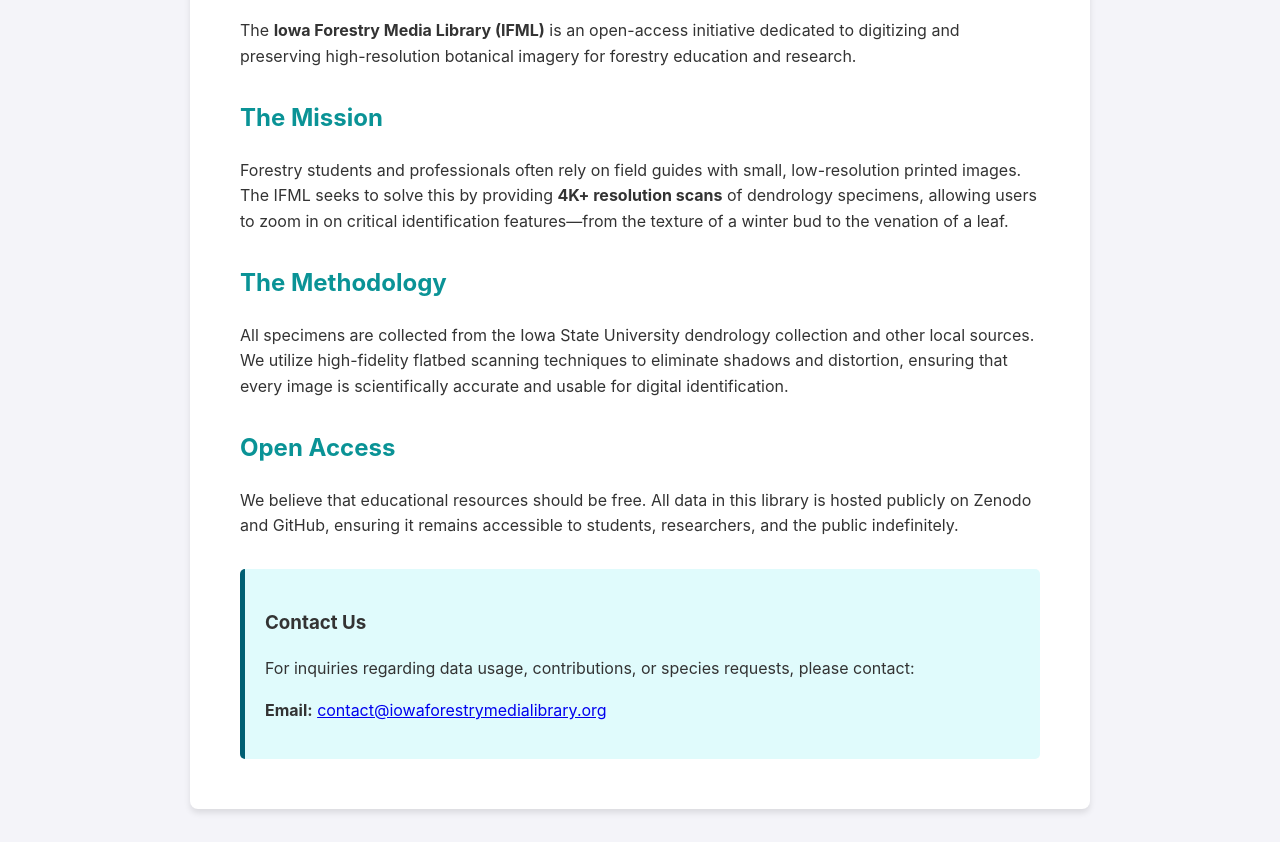
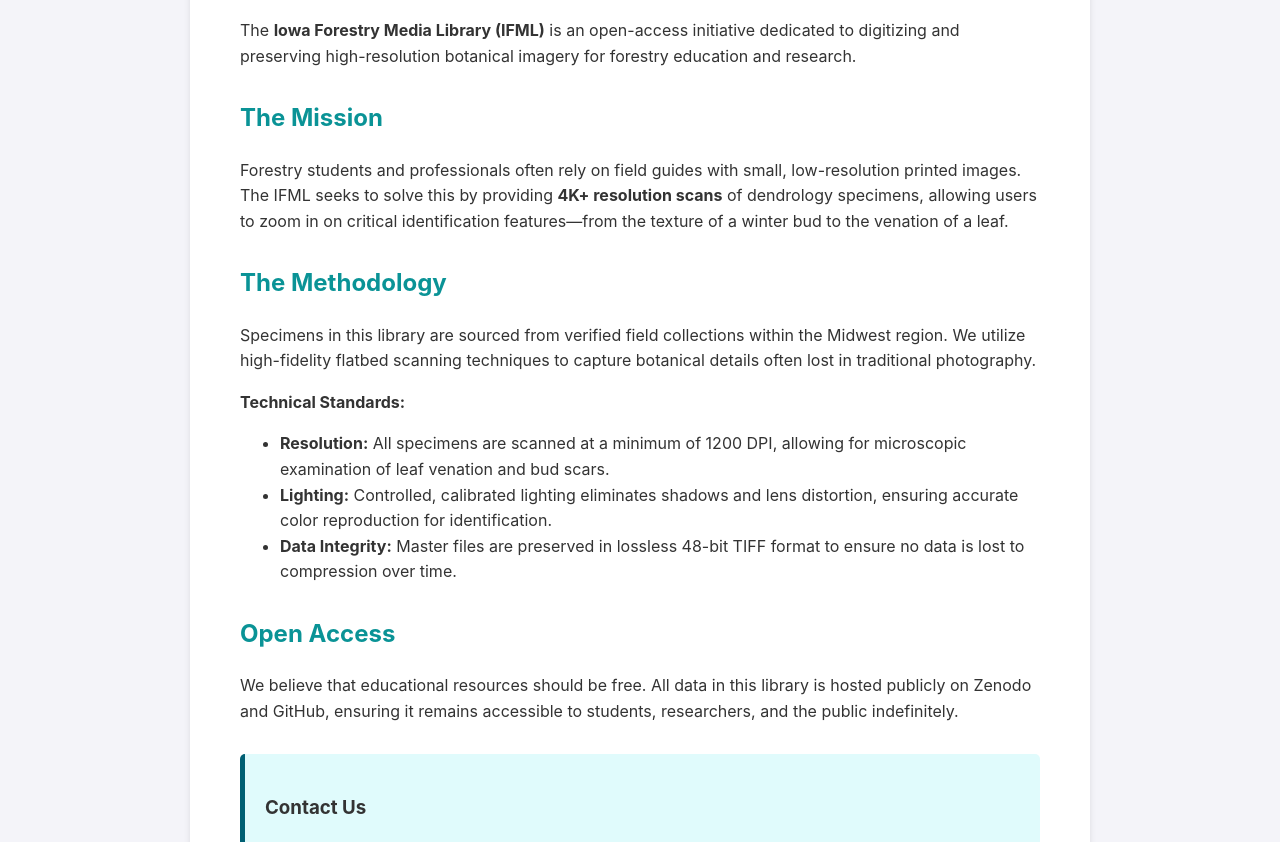
Before and after one commit to ewill05/iowa-forestry-media-library, a plain HTML site: page about.html in a window 1280 px wide. Shown: the part 258-1100 px from the top of the page. Drawn offline with Linux system fonts and the light colour scheme.

Commit message:
Update about.html

```diff
--- a/about.html
+++ b/about.html
@@ -49,7 +49,14 @@
         <p>Forestry students and professionals often rely on field guides with small, low-resolution printed images. The IFML seeks to solve this by providing <strong>4K+ resolution scans</strong> of dendrology specimens, allowing users to zoom in on critical identification features—from the texture of a winter bud to the venation of a leaf.</p>
 
         <h2>The Methodology</h2>
-        <p>All specimens are collected from the Iowa State University dendrology collection and other local sources. We utilize high-fidelity flatbed scanning techniques to eliminate shadows and distortion, ensuring that every image is scientifically accurate and usable for digital identification.</p>
+        <p>Specimens in this library are sourced from verified field collections within the Midwest region. We utilize high-fidelity flatbed scanning techniques to capture botanical details often lost in traditional photography.</p>
+
+        <p><strong>Technical Standards:</strong></p>
+        <ul>
+            <li><strong>Resolution:</strong> All specimens are scanned at a minimum of 1200 DPI, allowing for microscopic examination of leaf venation and bud scars.</li>
+            <li><strong>Lighting:</strong> Controlled, calibrated lighting eliminates shadows and lens distortion, ensuring accurate color reproduction for identification.</li>
+            <li><strong>Data Integrity:</strong> Master files are preserved in lossless 48-bit TIFF format to ensure no data is lost to compression over time.</li>
+        </ul>
 
         <h2>Open Access</h2>
         <p>We believe that educational resources should be free. All data in this library is hosted publicly on Zenodo and GitHub, ensuring it remains accessible to students, researchers, and the public indefinitely.</p>
```
